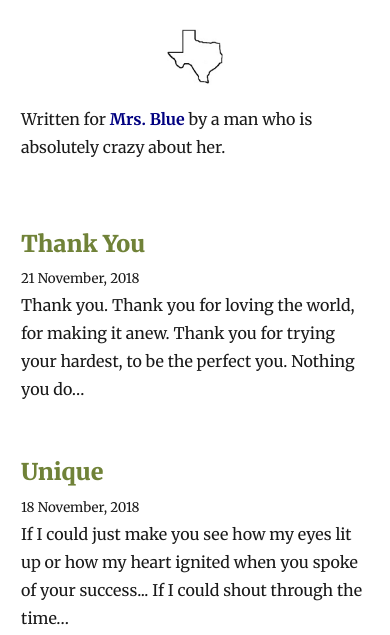
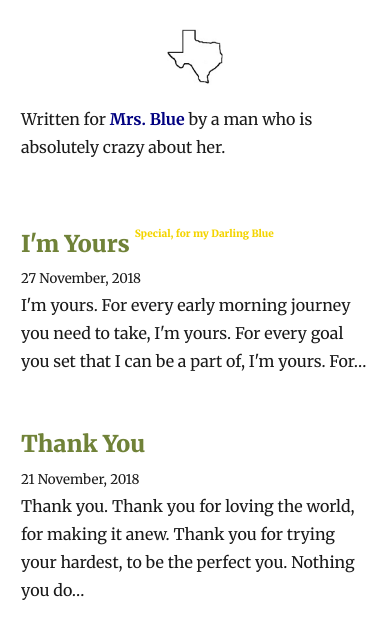
Before and after one commit to Andscowal/fullhearts-gatsby, a Gatsby site: page / in a window 390 px wide. Shown: the part 209-844 px from the top of the page. Built offline with nearby package versions, Linux system fonts and the light colour scheme; Gatsby itself is replaced by a stand-in of ours; some packages are replaced by stand-ins of ours.

Commit message:
Added a special

```diff
--- a/src/components/global.css
+++ b/src/components/global.css
@@ -28,8 +28,21 @@ text-center {
     display: inline-block;
 }
 
+.special::after {
+    content: "Special, for my Darling Blue";
+    color: #f4d400;
+    font-size: 12px;
+    margin-left: 5px;
+    position: relative;
+    top: -15px;
+    display: inline-block;
+}
+
 @media screen and (max-width: 500px){
     .new::after {
         font-size: 10px;
     }
+    .special::after {
+        font-size: 10px;
+    }
 }
--- /dev/null
+++ b/src/pages/yours/index.md
@@ -0,0 +1,19 @@
+---
+title: I'm Yours
+date: "2018-11-27T20:30:05"
+tags: ['special']
+---
+
+I'm yours.
+
+For every early morning journey you need to take, I'm yours.
+
+For every goal you set that I can be a part of, I'm yours.
+
+For every daydream, night dream, and otherwise fantasy that you have, I'm yours.
+
+For when we hold each other's hands and say "I do.", I'm yours.
+
+Darling Blue,
+
+I'm yours.
```
